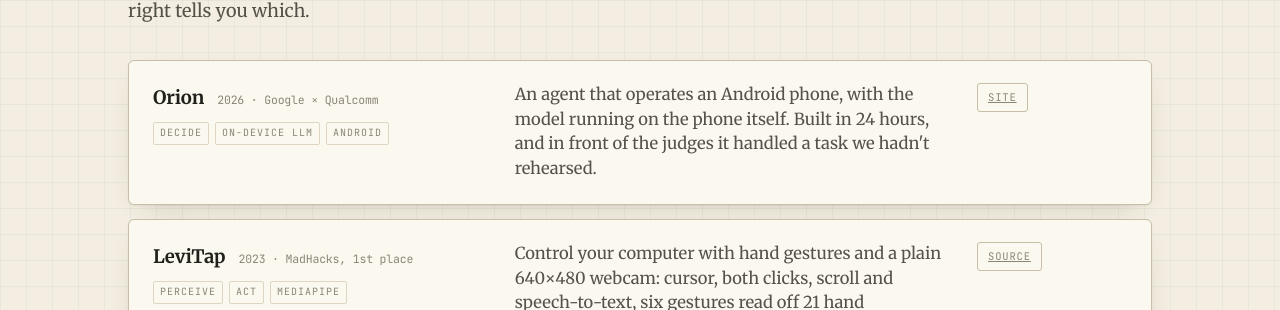
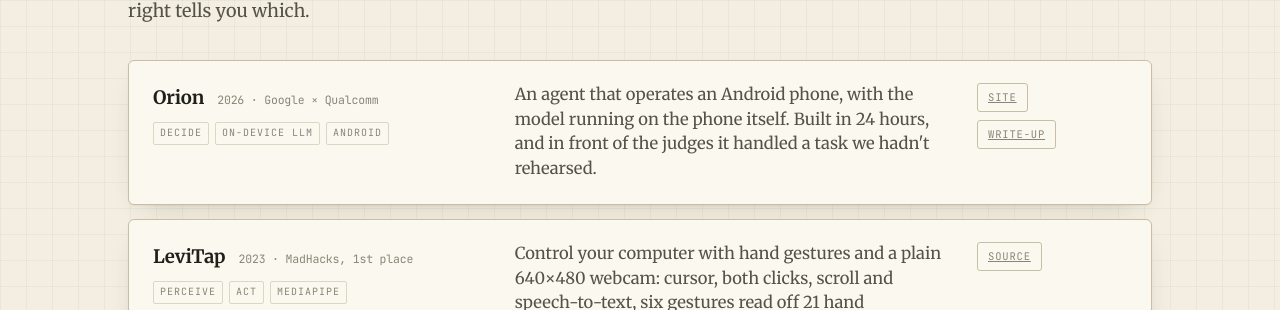
Before and after one commit to Saksham2703/saksham2703.github.io, a Jekyll site: the page built from index.html, in a window 1280 px wide. Shown: the part 754-1064 px from the top of the page. Built offline with Jekyll 4.4.1, drawn with Linux system fonts in a browser that asks for light colours.

Commit message:
post: orion clarifications; write-up link on project card

```diff
--- a/_data/projects.yml
+++ b/_data/projects.yml
@@ -8,6 +8,7 @@
 #   badge  label, plus:
 #            kind  live (accent) | video (muted) | omit for default
 #            href  omit to render a non-clickable badge
+#   more   optional second badge, same shape, shown under the first
 
 - name: Orion
   meta: 2026 · Google × Qualcomm
@@ -19,6 +20,9 @@
   badge:
     label: Site
     href: https://orionassistanthack.github.io/Orion/
+  more:
+    label: Write-up
+    href: /blog/an-agent-that-drives-your-phone/
 
 
 - name: LeviTap
--- a/assets/css/site.css
+++ b/assets/css/site.css
@@ -167,7 +167,7 @@ svg.sweep text{font-family:"JetBrains Mono",monospace; font-variant-numeric:tabu
 }
 .row p{margin:0; font-size:16.5px; color:var(--ink-2); line-height:1.5}
 .row .num{font-family:"JetBrains Mono",monospace; font-size:13px; color:var(--ink); font-variant-numeric:tabular-nums}
-.row > .artifact{justify-self:start}
+.artifacts{display:flex; flex-direction:column; align-items:flex-start; gap:8px}
 .artifact{
   white-space:nowrap; font-family:"JetBrains Mono",monospace; font-size:10.5px;
   letter-spacing:.08em; text-transform:uppercase; padding:5px 10px; border-radius:3px;
--- a/index.html
+++ b/index.html
@@ -34,13 +34,19 @@ description: "I write low-level software for hardware that has to know where it
         <div class="stage-tags">{% for t in p.tags %}<span>{{ t }}</span>{% endfor %}</div>
       </div>
       <p>{{ p.blurb }}</p>
+      <div class="artifacts">
+{%- assign badges = "" | split: "" | push: p.badge %}
+{%- if p.more %}{% assign badges = badges | push: p.more %}{% endif %}
+{%- for b in badges %}
 {%- assign cls = 'artifact' %}
-{%- if p.badge.kind %}{% assign cls = cls | append: ' ' | append: p.badge.kind %}{% endif %}
-{%- if p.badge.href %}
-      <a class="{{ cls }}" href="{{ p.badge.href }}">{{ p.badge.label }}</a>
+{%- if b.kind %}{% assign cls = cls | append: ' ' | append: b.kind %}{% endif %}
+{%- if b.href %}
+        <a class="{{ cls }}" href="{{ b.href }}">{{ b.label }}</a>
 {%- else %}
-      <span class="{{ cls }}">{{ p.badge.label }}</span>
+        <span class="{{ cls }}">{{ b.label }}</span>
 {%- endif %}
+{%- endfor %}
+      </div>
     </div>
 {%- endfor %}
   </div>
```
Also changed, not shown: _posts/2026-05-03-an-agent-that-drives-your-phone.md (+4 -4 lines).
